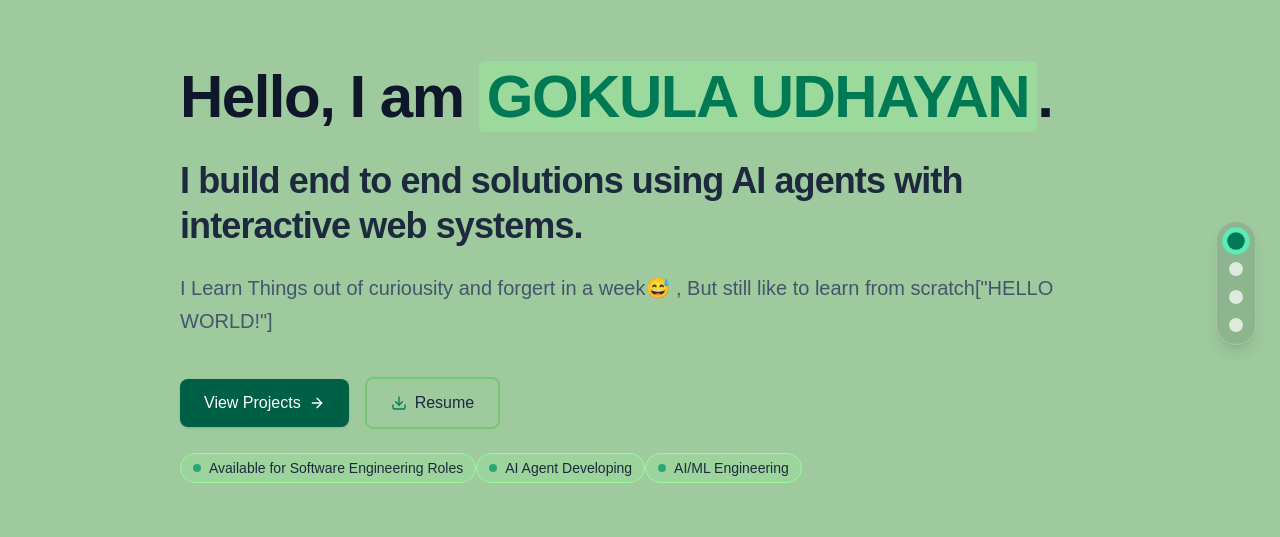
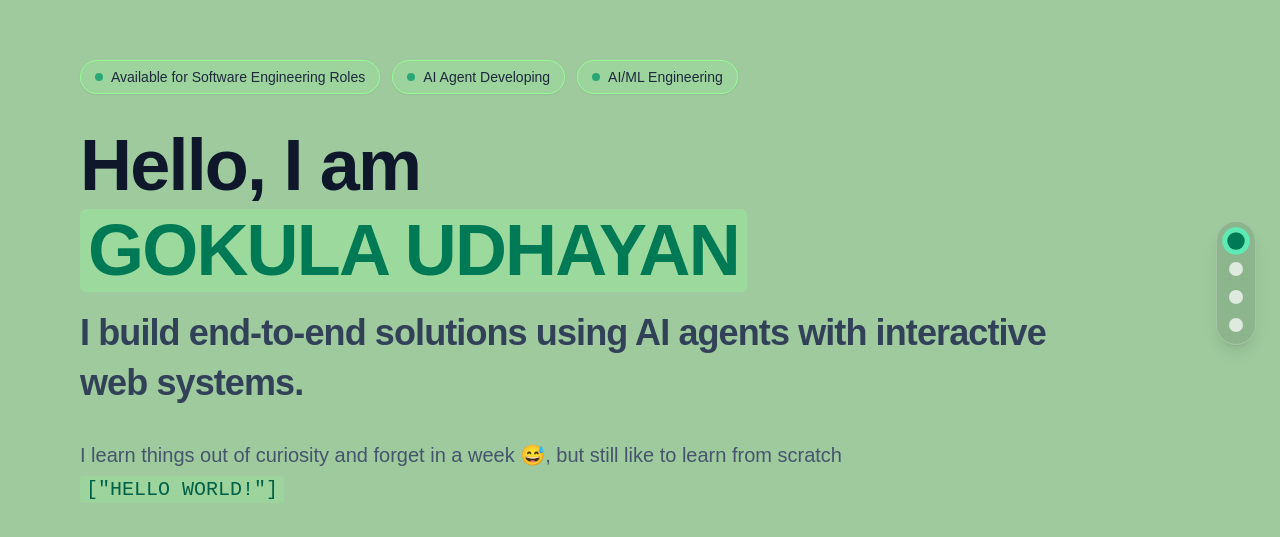
Before and after one commit to gokul-hawk/profile, a Next.js app: page / in a window 1280 px wide. Shown: the part 117-654 px from the top of the page. Built offline with nearby package versions, Linux system fonts and the light colour scheme; no server answers.

Commit message:
adjustment to hero

```diff
--- a/app/components/Hero.tsx
+++ b/app/components/Hero.tsx
@@ -1,60 +1,46 @@
 import Link from "next/link";
-import { ArrowRight, Download, Mail } from "lucide-react";
+import { ArrowRight, FileText } from "lucide-react";
 
 export default function Hero() {
   return (
-    <section className="min-h-screen w-screen flex flex-col justify-center px-6 md:px-16 lg:px-45 max-w-7xl mx-auto py-20">
-      <div className="space-y-6 max-w-5xl">
+    <section className="min-h-screen w-full flex flex-col justify-center px-4 sm:px-6 md:px-12 lg:px-20 max-w-7xl mx-auto py-16 md:py-24">
+      <div className="space-y-6 md:space-y-8 max-w-5xl">
 
-
+        {/* Status Pills Container */}
+        <div className="flex flex-wrap items-center gap-2 sm:gap-3">
+          <div className="inline-flex items-center gap-2 px-3.5 py-1.5 rounded-full bg-[#98fb98]/20 border border-[#98fb98] text-xs sm:text-sm font-medium text-slate-800 shadow-xs">
+            <span className="w-2 h-2 rounded-full bg-emerald-600 animate-pulse shrink-0"></span>
+            Available for Software Engineering Roles
+          </div>
+          <div className="inline-flex items-center gap-2 px-3.5 py-1.5 rounded-full bg-[#98fb98]/20 border border-[#98fb98] text-xs sm:text-sm font-medium text-slate-800 shadow-xs">
+            <span className="w-2 h-2 rounded-full bg-emerald-600 animate-pulse shrink-0"></span>
+            AI Agent Developing
+          </div>
+          <div className="inline-flex items-center gap-2 px-3.5 py-1.5 rounded-full bg-[#98fb98]/20 border border-[#98fb98] text-xs sm:text-sm font-medium text-slate-800 shadow-xs">
+            <span className="w-2 h-2 rounded-full bg-emerald-600 animate-pulse shrink-0"></span>
+            AI/ML Engineering
+          </div>
+        </div>
 
         {/* Formal Introduction Header */}
-        <h1 className="text-4xl md:text-6xl font-bold tracking-tight text-slate-900 leading-tight">
-          Hello, I am <span className="text-emerald-700 bg-[#98fb98]/30 px-2 py-0.5 rounded-md">GOKULA UDHAYAN</span>.
-          <br />
-        </h1>
-        <h2 className="text-3xl md:text-4xl font-semibold tracking-tight text-slate-800 leading-tight">
-          I build end to end solutions using AI agents with interactive web systems.
-        </h2>
+        <div className="space-y-2">
+          <h1 className="text-3xl sm:text-5xl md:text-6xl lg:text-7xl font-bold tracking-tight text-slate-900 leading-[1.1]">
+            Hello, I am{" "}
+            <span className="text-emerald-700 bg-[#98fb98]/30 px-2 py-0.5 rounded-md inline-block mt-1">
+              GOKULA UDHAYAN
+            </span>
+          </h1>
+          <h2 className="text-xl sm:text-2xl md:text-3xl lg:text-4xl font-semibold tracking-tight text-slate-700 leading-snug pt-2">
+            I build end-to-end solutions using AI agents with interactive web systems.
+          </h2>
+        </div>
 
         {/* Professional Bio */}
-        <p className="text-lg md:text-xl text-slate-600 leading-relaxed">
-          I Learn Things out of curiousity and forgert in a week😅 , But still like to learn from scratch["HELLO WORLD!"]
+        <p className="text-base sm:text-lg md:text-xl text-slate-600 leading-relaxed max-w-3xl">
+          I learn things out of curiosity and forget in a week 😅, but still like to learn from scratch <span className="font-mono text-emerald-800 bg-[#98fb98]/20 px-1.5 py-0.5 rounded">[&quot;HELLO WORLD!&quot;]</span>
         </p>
 
         {/* Action Buttons */}
-        <div className="flex flex-wrap items-center gap-4 pt-4">
-          <Link
-            href="#projects"
-            className="inline-flex items-center gap-2 px-6 py-3 rounded-lg bg-emerald-800 text-white font-medium hover:bg-emerald-900 transition-colors shadow-sm"
-          >
-            View Projects
-            <ArrowRight className="w-4 h-4" />
-          </Link>
-
-          <Link
-            href="#contact"
-            className="inline-flex items-center gap-2 px-6 py-3 rounded-lg border-2 border-[#76c776] text-slate-800 font-medium hover:bg-[#98fb98]/20 transition-colors"
-          >
-            <Download className="w-4 h-4 text-emerald-700" />
-            Resume
-          </Link>
-        </div>
-
-        {/* Subtle Status Pill */}
-        <div className="inline-flex items-center gap-2 px-3 py-1 rounded-full bg-[#98fb98]/20 border border-[#98fb98] text-sm font-medium text-slate-800">
-          <span className="w-2 h-2 rounded-full bg-emerald-600 animate-pulse"></span>
-          Available for Software Engineering Roles
-        </div>
-        <div className="inline-flex items-center gap-2 px-3 py-1 rounded-full bg-[#98fb98]/20 border border-[#98fb98] text-sm font-medium text-slate-800">
-          <span className="w-2 h-2 rounded-full bg-emerald-600 animate-pulse"></span>
-          AI Agent Developing
-        </div>
-        <div className="inline-flex items-center gap-2 px-3 py-1 rounded-full bg-[#98fb98]/20 border border-[#98fb98] text-sm font-medium text-slate-800">
-          <span className="w-2 h-2 rounded-full bg-emerald-600 animate-pulse"></span>
-          AI/ML Engineering
-        </div>
-
 
 
       </div>
```
